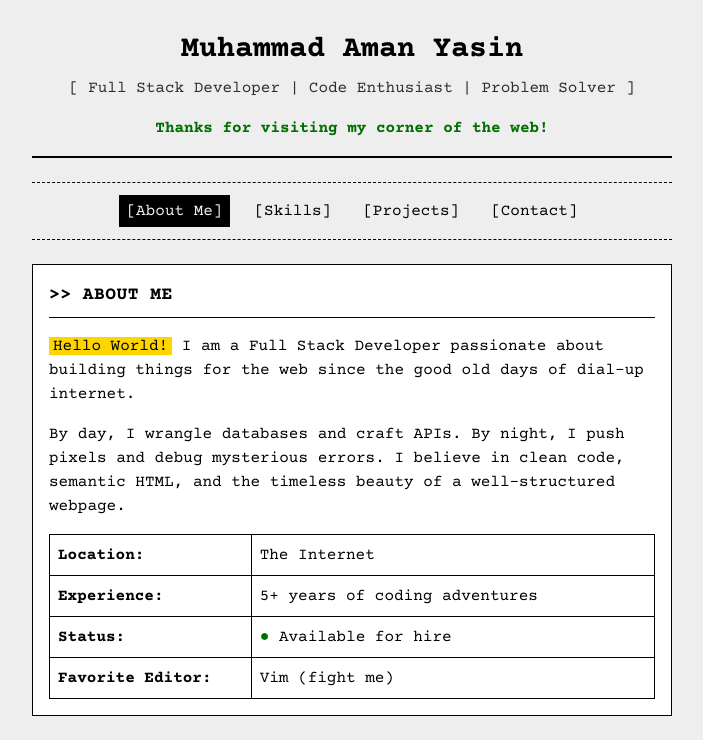
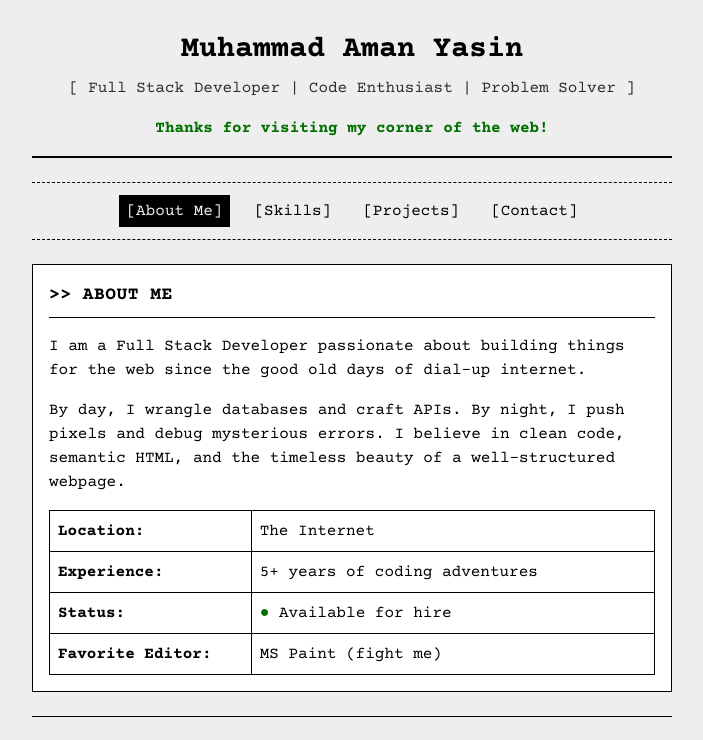
Before and after one commit to MAYasin/mayasin.github.io, a Next.js app: page / in a window 1280 px wide. Shown: the top 740 px of the page, without its empty margins (288-991 px from the left). Built offline with nearby package versions, Linux system fonts and the light colour scheme.

Commit message:
about fixed

```diff
--- a/app/components/about-section.tsx
+++ b/app/components/about-section.tsx
@@ -1,6 +1,4 @@
-// components/AboutSection.tsx
-
-const AboutSection = () => {
+export default function AboutSection() {
   return (
     <section className="retro-section">
       <h2 className="retro-heading mb-4 border-b border-foreground pb-2">
@@ -8,9 +6,8 @@ const AboutSection = () => {
       </h2>
       <div className="space-y-4">
         <p>
-          <span className="highlight text-black">Hello World!</span> I am a Full Stack
-          Developer passionate about building things for the web since the
-          good old days of dial-up internet.
+          I am a Full Stack Developer passionate about building things for the
+          web since the good old days of dial-up internet.
         </p>
         <p>
           By day, I wrangle databases and craft APIs. By night, I push pixels
@@ -31,13 +28,12 @@ const AboutSection = () => {
             <tr>
               <td className="font-bold">Status:</td>
               <td>
-                {/* We use the terminal-green token defined in your v4 CSS */}
                 <span className="text-terminal-green">●</span> Available for hire
               </td>
             </tr>
             <tr>
               <td className="font-bold">Favorite Editor:</td>
-              <td>Vim (fight me)</td>
+              <td>MS Paint (fight me)</td>
             </tr>
           </tbody>
         </table>
@@ -45,5 +41,3 @@ const AboutSection = () => {
     </section>
   );
 };
-
-export default AboutSection;
```
